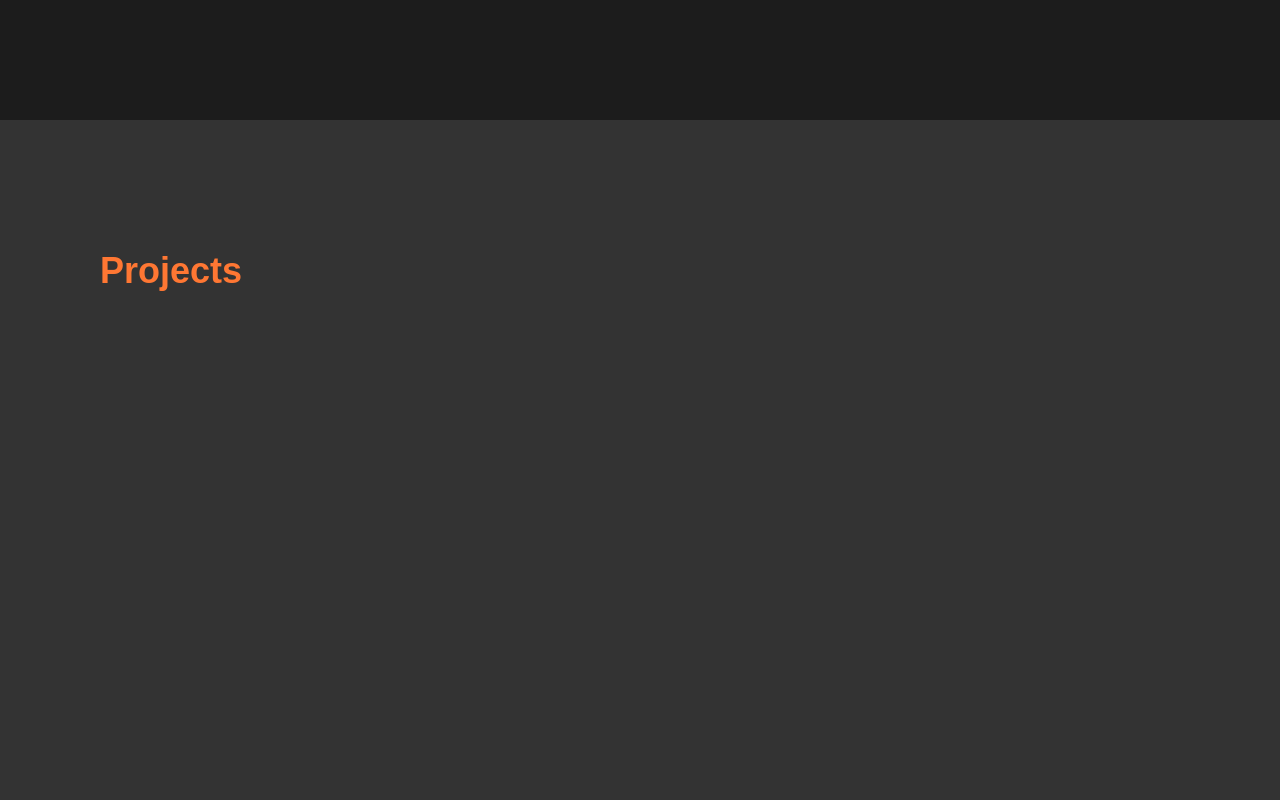
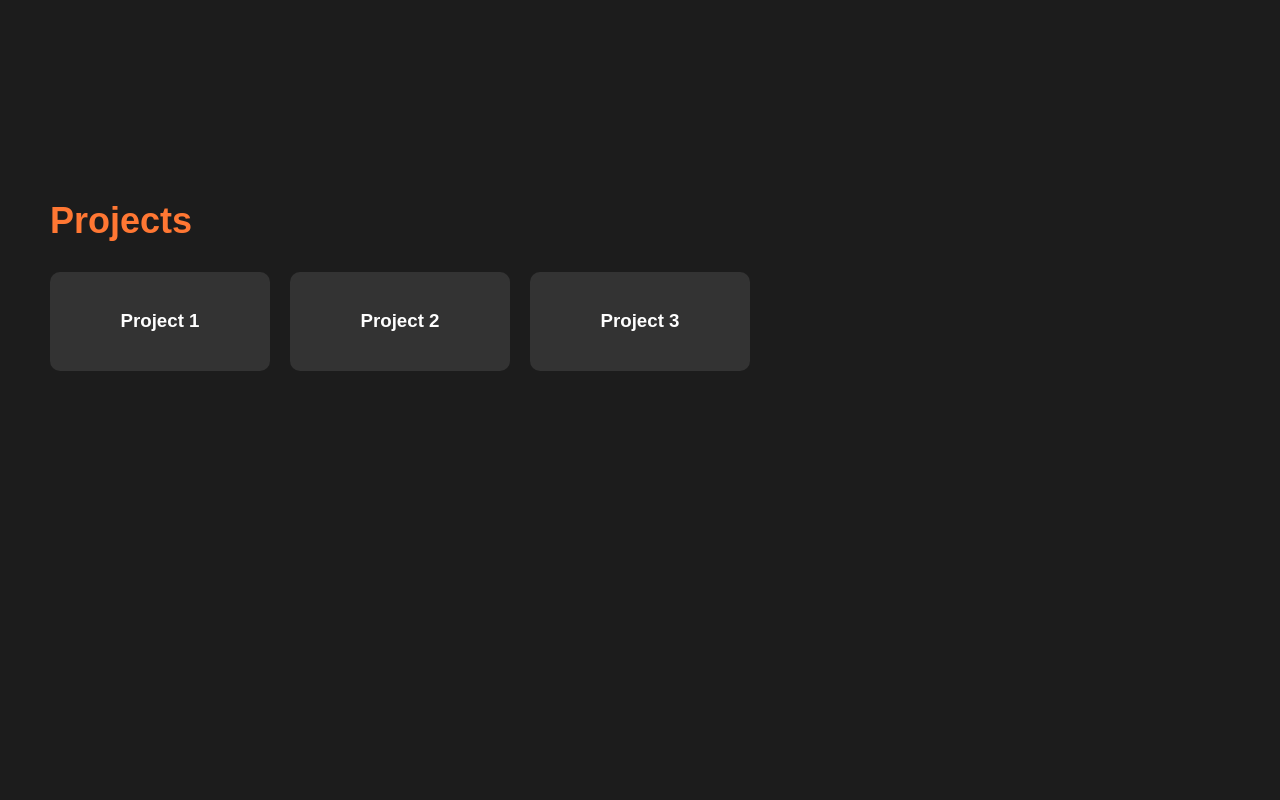
Before and after one commit to sesha32/my-portfolio, a React (Create React App) app in the folder my-portfolio/: page / in a window 1280 px wide. Shown: the part 780-1580 px from the top of the page. Built offline with nearby package versions, Linux system fonts and the light colour scheme.

Commit message:
having some error check

```diff
--- a/my-portfolio/src/App.js
+++ b/my-portfolio/src/App.js
@@ -1,12 +1,22 @@
 import React from 'react';
-import Portfolio from './components/Portfolio.js'; // Import Portfolio component
+import { BrowserRouter as Router, Route, Routes } from 'react-router-dom';
+import Portfolio from './components/Portfolio';
+import Project1 from './components/Project1';
+import Project2 from './components/Project2';
+import Project3 from './components/Project3';
 
-function App() {
+const App = () => {
   return (
-    <div className="App">
-      <Portfolio /> {/* Render the Portfolio component */}
-    </div>
+    <Router>
+      <Routes>
+        <Route path="/" element={<Portfolio />} />
+        <Route path="/project1" element={<Project1 />} />  {/* Fixed Path */}
+        <Route path="/project2" element={<Project2 />} />  {/* Fixed Path */}
+        <Route path="/project3" element={<Project3 />} />  {/* Fixed Path */}
+        {/* Add routes for other projects */}
+      </Routes>
+    </Router>
   );
-}
+};
 
 export default App;
--- a/my-portfolio/src/components/Portfolio.js
+++ b/my-portfolio/src/components/Portfolio.js
@@ -1,4 +1,5 @@
 import React from 'react';
+import { Link } from 'react-router-dom'; // Using Link from react-router-dom
 import '../styles/Portfolio.css'; // Import the CSS for styling
 
 const Portfolio = () => {
@@ -7,11 +8,11 @@ const Portfolio = () => {
       {/* Navbar */}
       <nav className="navbar">
         <ul>
-          <li><a href="#home">Home</a></li>
-          <li><a href="#projects">Projects</a></li>
-          <li><a href="#work">Work Experience</a></li>
-          <li><a href="#skills">Skills</a></li>
-          <li><a href="#contact">Contact</a></li>
+          <li><Link to="#home">Home</Link></li>  {/* Use Link for smooth navigation */}
+          <li><Link to="#projects">Projects</Link></li>
+          <li><Link to="#work">Work Experience</Link></li>
+          <li><Link to="#skills">Skills</Link></li>
+          <li><Link to="#contact">Contact</Link></li>
         </ul>
       </nav>
 
@@ -44,14 +45,24 @@ const Portfolio = () => {
           </div>
         </div>
         <div className="right-section">
-          <img src={require('../assets/profile.jpg')} alt="Your Photo" />
+          <img src={require('../assets/profile.jpg')} alt="Your Photo" />  {/* Ensure the image is properly imported */}
         </div>
       </section>
 
-      {/* Other Sections */}
-      <section id="projects" className="section">
+      {/* Projects Section */}
+      <section id="projects" className="section projects-section">
         <h2>Projects</h2>
-        {/* Add project details */}
+        <div className="projects-grid">
+          <Link to="/project1" className="project-box">
+            <h3>Project 1</h3>
+          </Link>
+          <Link to="/project2" className="project-box">
+            <h3>Project 2</h3>
+          </Link>
+          <Link to="/project3" className="project-box">
+            <h3>Project 3</h3>
+          </Link>
+        </div>
       </section>
 
       <section id="work" className="section">
--- /dev/null
+++ b/my-portfolio/src/components/Project1.js
@@ -0,0 +1,13 @@
+import React from 'react';
+
+const Project1 = () => {
+  return (
+    <div className="project-detail">
+      <h1>Project 1</h1>
+      <p>Detailed description of Project 1 goes here.</p>
+      {/* You can add images, links, or other relevant content */}
+    </div>
+  );
+};
+
+export default Project1;
--- /dev/null
+++ b/my-portfolio/src/components/Project2.js
@@ -0,0 +1,13 @@
+import React from 'react';
+
+const Project2 = () => {
+  return (
+    <div className="project-detail">
+      <h1>Project 2</h1>
+      <p>Detailed description of Project 2 goes here.</p>
+      {/* You can add images, links, or other relevant content */}
+    </div>
+  );
+};
+
+export default Project2;
--- /dev/null
+++ b/my-portfolio/src/components/Project3.js
@@ -0,0 +1,13 @@
+import React from 'react';
+
+const Project3 = () => {
+  return (
+    <div className="project-detail">
+      <h1>Project 3</h1>
+      <p>Detailed description of Project 3 goes here.</p>
+      {/* You can add images, links, or other relevant content */}
+    </div>
+  );
+};
+
+export default Project3;
--- a/my-portfolio/src/styles/Portfolio.css
+++ b/my-portfolio/src/styles/Portfolio.css
@@ -191,3 +191,28 @@ button[type="submit"] {
 button[type="submit"]:hover {
   background-color: #FF7733; /* Lighter orange on hover */
 }
+.projects-section {
+  padding: 50px;
+  background-color: #1C1C1C; /* Dark background for projects section */
+}
+
+.projects-grid {
+  display: grid;
+  grid-template-columns: repeat(auto-fill, minmax(200px, 1fr)); /* Responsive grid */
+  gap: 20px;
+}
+
+.project-box {
+  background-color: #333;
+  color: #fff;
+  padding: 20px;
+  text-align: center;
+  border-radius: 10px;
+  text-decoration: none;
+  transition: transform 0.3s;
+}
+
+.project-box:hover {
+  transform: scale(1.05); /* Enlarge box on hover */
+  background-color: #DC5F00; /* Change background color on hover */
+}
```
